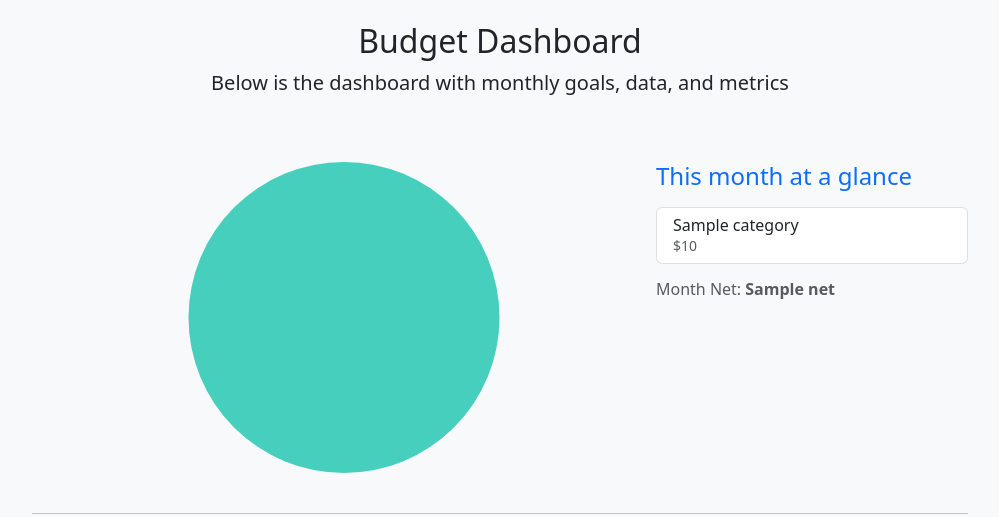
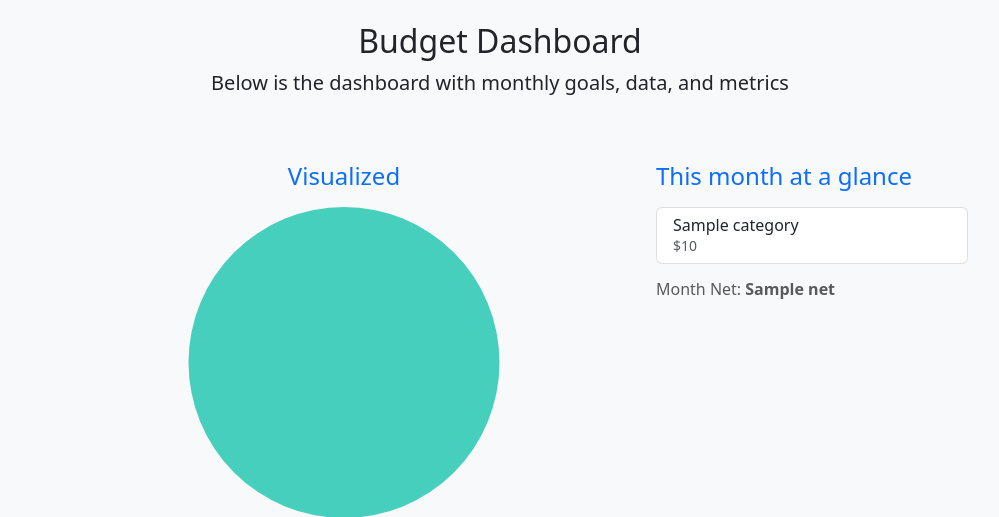
Before and after one commit to KalebJS/budgetr, a Flask app: template templates/budget/index.html in a window 1280 px wide. Shown: the part 222-739 px from the top of the page, without its empty margins (140-1139 px from the left). Run offline with Flask 2, Linux system fonts and the light colour scheme; the template is opened without the code that fills it: most values are stand-ins (such as "Sample title", 1, 10 or a date in 2020); some libraries are stand-ins or nearby versions.

Commit message:
feature: add pie chart label

```diff
--- a/templates/budget/index.html
+++ b/templates/budget/index.html
@@ -116,6 +116,9 @@
                     <!-- end at a glance -->
                     <!-- pie chart -->
                     <div class="col-md-7 col-lg-8">
+                        <h4 class="text-center mb-3">
+                            <span class="text-primary">Visualized</span>
+                        </h4>
                         <canvas id="pieChart" style="width: 100%;"></canvas>
                     </div>
                     <script type="text/javascript">
```
